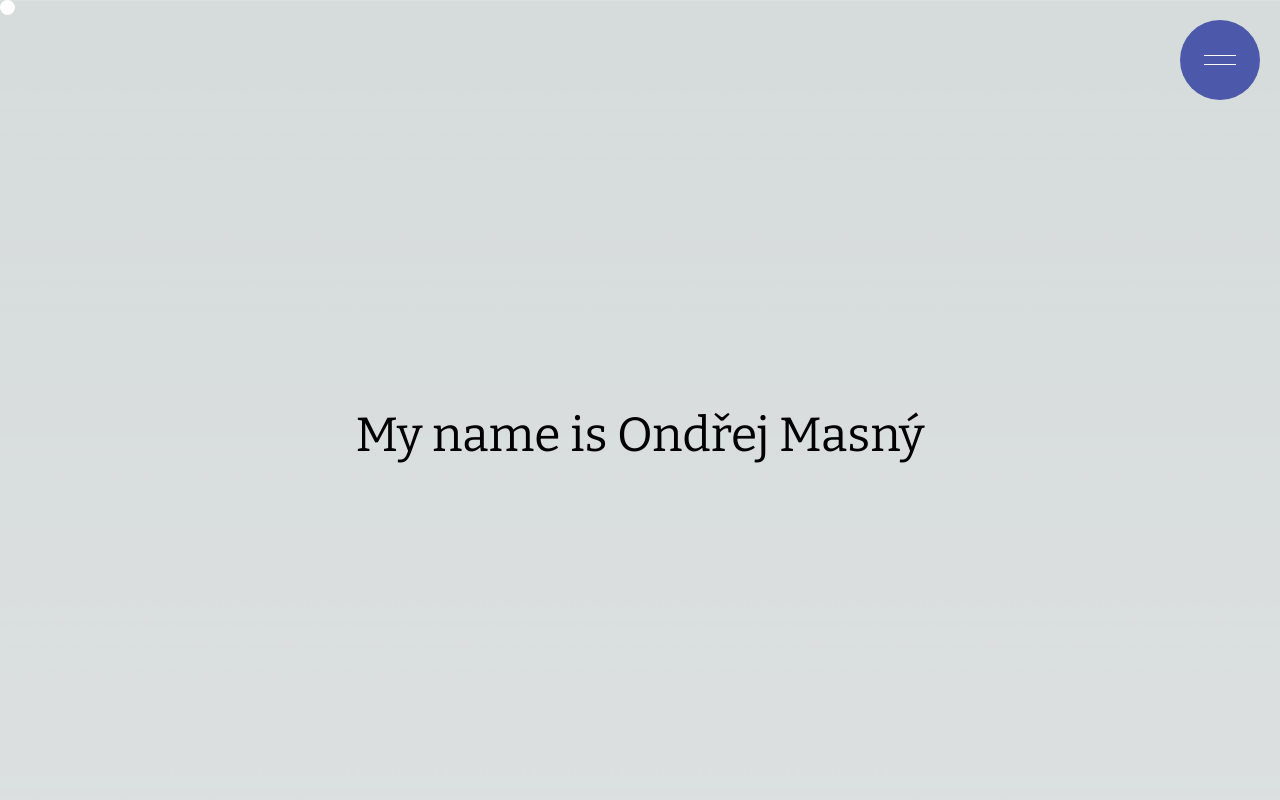
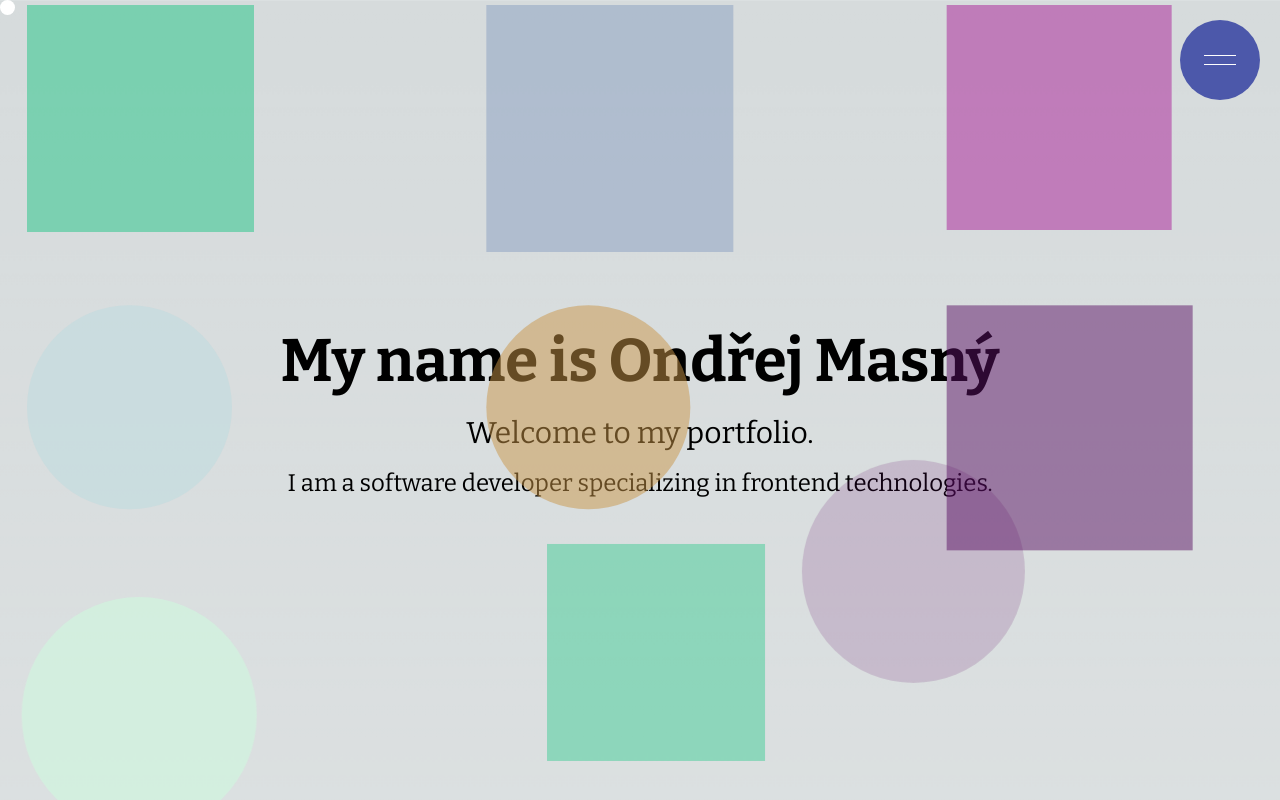
Before and after one commit to O-masny/my-portio, a Next.js app: page / in a window 1280 px wide. Shown: the top 800 px of the page. Built offline with nearby package versions, Linux system fonts and the light colour scheme.

Commit message:
feat: add texts, grid

```diff
--- a/src/lib/components/footer.tsx
+++ b/src/lib/components/footer.tsx
@@ -6,7 +6,7 @@ const Footer = () => {
     <div className="h-center bottom-0 w-full">
       <footer className="bg-gray-800 p-4 flex left-0">
         <div className="container mx-auto text-center">
-          <p className="text-white">©2024 Ondřej Masný</p>
+          <p className="text-white text-2xl">©2024 Ondřej Masný</p>
         </div>
       </footer>
     </div>
--- /dev/null
+++ b/src/lib/components/utils/animated_parallax.tsx
@@ -0,0 +1,7 @@
+"use server";
+const { tsParticles } = require("tsparticles-engine");
+const { loadParallaxMover } = require("tsparticles-move-parallax");
+
+export default async function Background() {
+  return await loadParallaxMover(tsParticles);
+}
--- /dev/null
+++ b/src/lib/components/utils/circular_percent.tsx
@@ -0,0 +1,38 @@
+import React from "react";
+import styles from "../../../styles/loading_bar.module.css";
+
+interface ISkillPercent {
+  name: string;
+  percent: number;
+}
+
+export default function CircularSkill(props: ISkillPercent) {
+  const radius = 15.9155; // Poloměr kruhu
+  const circumference = 2 * Math.PI * radius; // Obvod kruhu
+  const offset = circumference - (props.percent / 100) * circumference; // Výpočet pro dasharray
+
+  return (
+    <div className="flex flex-col items-center my-4">
+      <div className={styles.circularChart}>
+        <svg viewBox="0 0 36 36" className={styles.circularSkill}>
+          <path
+            className={styles.circleBg}
+            d={`M18 2.0845 a ${radius} ${radius} 0 0 1 0 31.831 a ${radius} ${radius} 0 0 1 0 -31.831`}
+          />
+          <path
+            className={styles.circle}
+            strokeDasharray={circumference}
+            strokeDashoffset={offset}
+            d={`M18 2.0845 a ${radius} ${radius} 0 0 1 0 31.831 a ${radius} ${radius} 0 0 1 0 -31.831`}
+          />
+          <text x="18" y="19" className={styles.percentage}>
+            {props.percent}%
+          </text>
+        </svg>
+      </div>
+      <div className="mt-2 text-white font-semibold">
+        {props.name} {/* Popis dovednosti */}
+      </div>
+    </div>
+  );
+}
--- /dev/null
+++ b/src/lib/pages/experience_page.tsx
@@ -0,0 +1,28 @@
+import CircularPercent from "../components/utils/circular_percent";
+import styles from "../../styles/experience.module.css";
+
+const ExperiencePage = () => {
+  const skills = [
+    { name: "JavaScript", percent: 90 },
+    { name: "React", percent: 85 },
+    { name: "Node.js", percent: 80 },
+    { name: "CSS", percent: 75 },
+    { name: "Python", percent: 70 },
+  ];
+
+  return (
+    <div className={styles.experienceContainer}>
+      <h1 className={styles.experienceHeading}>My Skills</h1>
+
+      <div className={styles.skillsWrapper}>
+        {skills.map((skill, index) => (
+          <div key={index} className={styles.skill}>
+            <CircularPercent name={skill.name} percent={skill.percent} />
+          </div>
+        ))}
+      </div>
+    </div>
+  );
+};
+
+export default ExperiencePage;
--- a/src/lib/pages/homepage.tsx
+++ b/src/lib/pages/homepage.tsx
@@ -1,14 +1,19 @@
 "use-client";
-import Image from "next/image";
-import SplitCenter from "./split_page";
+
 import PortfolioCardGrid from "./portfolio_page";
 import ContactPage from "./contact_page";
 import { useEffect, useState } from "react";
 import Slider from "../components/slider";
+import ExperiencePage from "./experience_page";
+import { motion } from "framer-motion";
+import MainPage from "./landing_page";
 
 export default function Home() {
   const [isLoading, setIsLoading] = useState(true);
-
+  const revealVariants = {
+    hidden: { opacity: 0, y: -50 },
+    visible: { opacity: 1, y: 0 },
+  };
   useEffect(() => {
     (async () => {
       const LocomotiveScroll = (await import("locomotive-scroll")).default;
@@ -26,16 +31,13 @@ export default function Home() {
   }, []);
   return (
     <main className="">
-      <div className="h-screen w-screen items-center flex  justify-center animate-wiggle">
-        {" "}
-        <div className="top-0 pb-50px"> </div>
-        <h1 className="mt-10   text-5xl font-bitter ">
-          My name is Ondřej Masný
-        </h1>
-      </div>
+      <MainPage></MainPage>
+
+      {/* Zbytek obsahu stránky */}
       <div className="mt-5">
         <PortfolioCardGrid />
-      </div>{" "}
+      </div>
+      <ExperiencePage />
       <Slider />
       <ContactPage />
     </main>
--- /dev/null
+++ b/src/lib/pages/landing_page.tsx
@@ -0,0 +1,105 @@
+import { motion } from "framer-motion";
+import { useEffect, useState } from "react";
+
+// Rozhraní pro tvar
+interface Shape {
+  key: number;
+  color: string;
+  size: number;
+  borderRadius: string;
+  initial: { opacity: number; x: number; y: number };
+  animate: { opacity: number; x: number; y: number };
+}
+
+export default function MainPage() {
+  const [shapes, setShapes] = useState<Shape[]>([]);
+
+  useEffect(() => {
+    const rows = 3; // Počet řad
+    const columns = 3; // Počet sloupců
+    const shapeCount = rows * columns; // Celkový počet tvarů
+
+    const generatedShapes = Array.from({ length: shapeCount }, (_, index) => {
+      const size = 200 + Math.random() * 50; // Velikost tvarů
+      const color = `rgba(${Math.random() * 255}, ${Math.random() * 255}, ${
+        Math.random() * 255
+      }, 0.5)`; // Náhodná barva s průhledností
+
+      // Náhodný tvar (čtverec nebo kruh)
+      const borderRadius = Math.random() > 0.5 ? "50%" : "0%";
+
+      // Počáteční umístění (ze stran)
+      const startX = index % 2 === 0 ? -200 : 200; // Zleva nebo zprava
+      const startY = -200; // Ze shora
+
+      // Konečné pozice ve mřížce
+      const targetX = (100 / columns) * (index % columns) - 50; // Střed sloupce
+      const targetY = (100 / rows) * Math.floor(index / columns) - 50; // Střed řady
+
+      return {
+        key: index,
+        color,
+        size,
+        borderRadius, // Tvar (čtverec nebo kruh)
+        initial: { opacity: 0, x: startX, y: startY }, // Začátek mimo obrazovku
+        animate: { opacity: 1, x: targetX, y: targetY }, // Konečné umístění
+      };
+    });
+
+    setShapes(generatedShapes); // Nastavení generovaných tvarů
+  }, []); // Jednou při prvním načtení stránky
+
+  return (
+    <main className="">
+      <div className="relative h-screen w-screen flex items-center justify-center">
+        {shapes.map((shape) => (
+          <motion.div
+            key={shape.key}
+            initial={shape.initial} // Počáteční pozice
+            animate={shape.animate} // Konečné umístění ve mřížce
+            transition={{
+              duration: 3, // Délka animace
+              ease: "easeInOut",
+              delay: 0.7 * shape.key, // Zpoždění
+            }}
+            style={{
+              backgroundColor: shape.color,
+              width: shape.size,
+              height: shape.size,
+              position: "absolute",
+              borderRadius: shape.borderRadius, // Tvar (čtverec nebo kruh)
+              left: `${shape.animate.x + 56}%`, // Uprostřed sloupce
+              top: `${shape.animate.y + 55}%`, // Uprostřed řady
+            }}
+          />
+        ))}
+
+        {/* Obsah stránky */}
+        <motion.div
+          initial="hidden"
+          animate="visible"
+          transition={{ duration: 1, ease: "easeOut" }}
+          className="text-center"
+        >
+          <h1
+            className="text-4xl md:text-5xl lg:text-6xl font-bold mb-6 z-50" // Responzivní velikost písma
+          >
+            My name is Ondřej Masný
+          </h1>
+          <motion.p
+            transition={{ delay: 2, duration: 1.5, ease: "easeOut" }}
+            className="text-xl md:text-2xl lg:text-3xl mb-4 z-50" // Responzivní velikost
+          >
+            Welcome to my portfolio.
+          </motion.p>
+          <motion.p
+            transition={{ delay: 3, duration: 1.5, ease: "easeOut" }}
+            className="text-lg md:text-xl lg:text-2xl" // Responzivní velikost
+          >
+            I am a software developer specializing in frontend technologies.
+          </motion.p>
+        </motion.div>
+      </div>
+    </main>
+  );
+}
--- /dev/null
+++ b/src/styles/experience.module.css
@@ -0,0 +1,30 @@
+.experienceContainer {
+    padding: 2rem;
+    background-color: #000;
+    /* Černé pozadí */
+    color: #fff;
+    text-align: center;
+}
+
+.experienceHeading {
+    font-size: 2.5rem;
+    font-weight: bold;
+    margin-bottom: 1.5rem;
+}
+
+.skillsWrapper {
+    display: flex;
+    justify-content: center;
+    align-items: center;
+    flex-wrap: wrap;
+    gap: 1rem;
+}
+
+.skill {
+    padding: 1rem;
+    background-color: #333;
+    /* Tmavý odstín pro karty */
+    border-radius: 10px;
+    box-shadow: 0 4px 10px rgba(0, 0, 0, 0.5);
+    /* Mírný stín */
+}
--- /dev/null
+++ b/src/styles/loading_bar.module.css
@@ -0,0 +1,40 @@
+.circularChart {
+    position: relative;
+    width: 100px;
+    height: 100px;
+}
+
+.circularSkill {
+    width: 100%;
+    height: 100%;
+    transform: rotate(-90deg);
+    /* Správná orientace pro začátek kruhu */
+}
+
+.circleBg {
+    fill: none;
+    stroke:#ff9f00;
+    /* Barva pozadí kruhu */
+    stroke-width: 3.8;
+    /* Tloušťka pozadí kruhu */
+}
+
+.circle {
+    fill: none;
+    stroke: #ff9f00;
+    stroke-width: 3.8;
+    stroke-dasharray: 100;
+    /* Obvod kruhu */
+    stroke-dashoffset: 100;
+    /* Výchozí bod animace */
+    transition: stroke-dashoffset 1s ease-out;
+    /* Animace pro plynulé zobrazení */
+}
+
+.percentage {
+    text-anchor: middle;
+    fill: white;
+    font-size: 0.35em;
+    /* Velikost textu */
+    /* Správné zarovnání textu */
+}
```
Also changed, not shown: package.json (+6 -1 lines), src/lib/pages/contact_page.tsx (+31 -34 lines), src/styles/contacts.module.css (+66 -24 lines), 1 other file (tests, documents, lock files or other folders).
